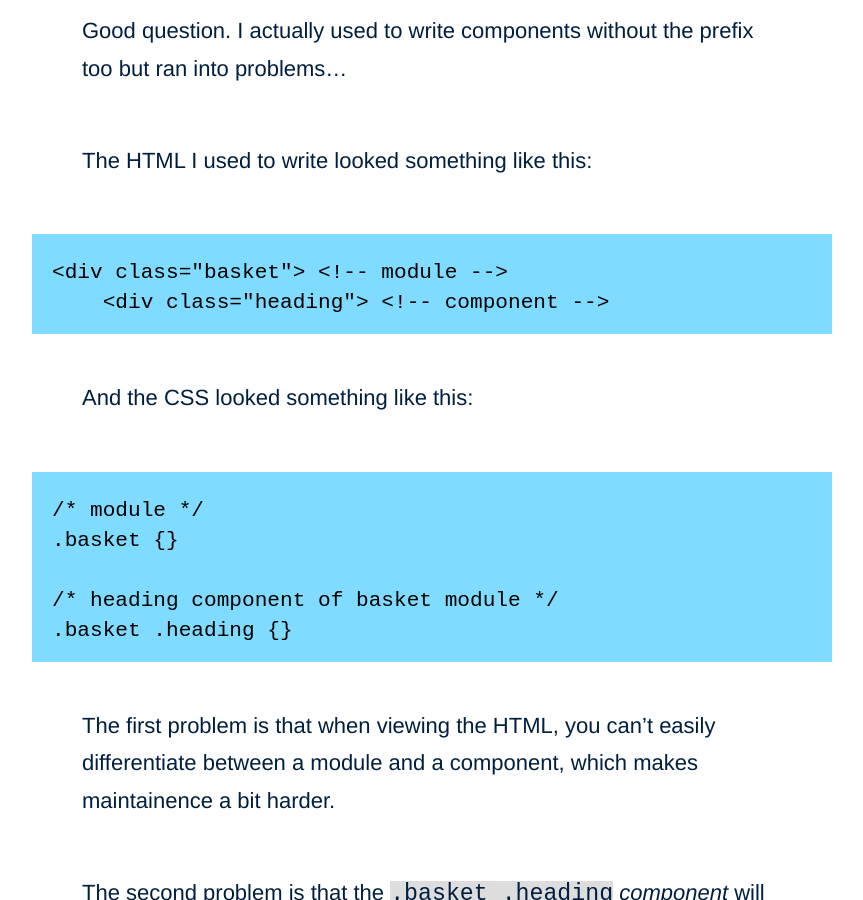
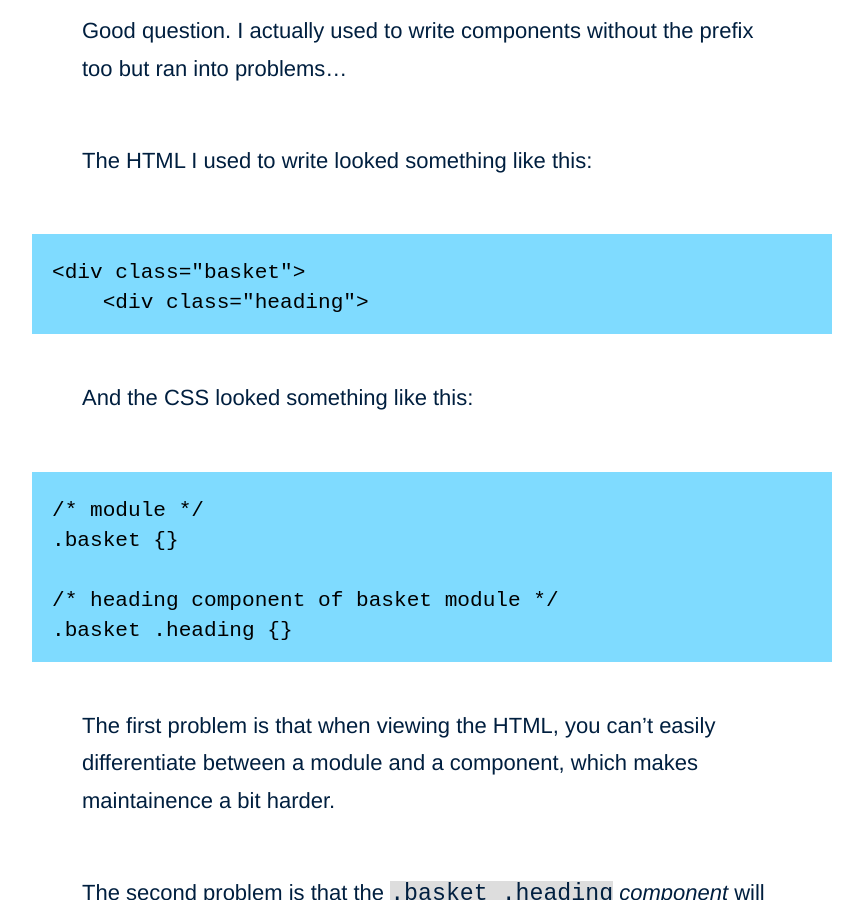
Before and after one commit to adamsilver/maintainablecss.com-jekyll, a Jekyll site: the page built from _chapters/10-faqs.md, in a window 1280 px wide and 900 px high, scrolled down 817 px. Shown: the whole window, without its empty margins (208-1071 px from the left). Built offline with Jekyll 4.4.1, drawn with Linux system fonts in a browser that asks for light colours.

Commit message:
move bits

```diff
--- a/_chapters/10-faqs.md
+++ b/_chapters/10-faqs.md
@@ -22,8 +22,8 @@ Good question. I actually used to write components without the prefix too but ra
 
 The HTML I used to write looked something like this:
 
-	<div class="basket"> <!-- module -->
-	    <div class="heading"> <!-- component -->
+	<div class="basket">
+	    <div class="heading">
 
 And the CSS looked something like this:
 
```
